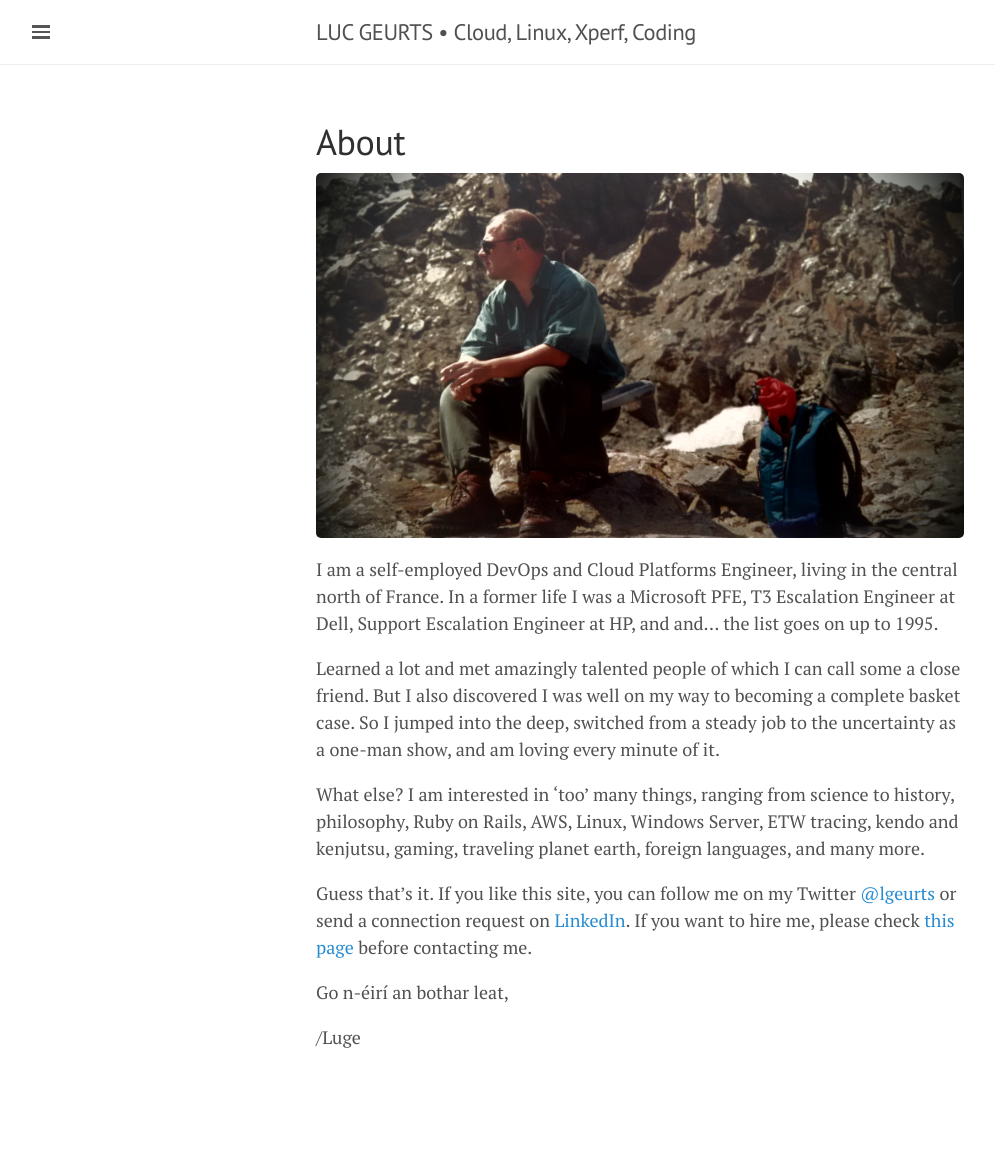
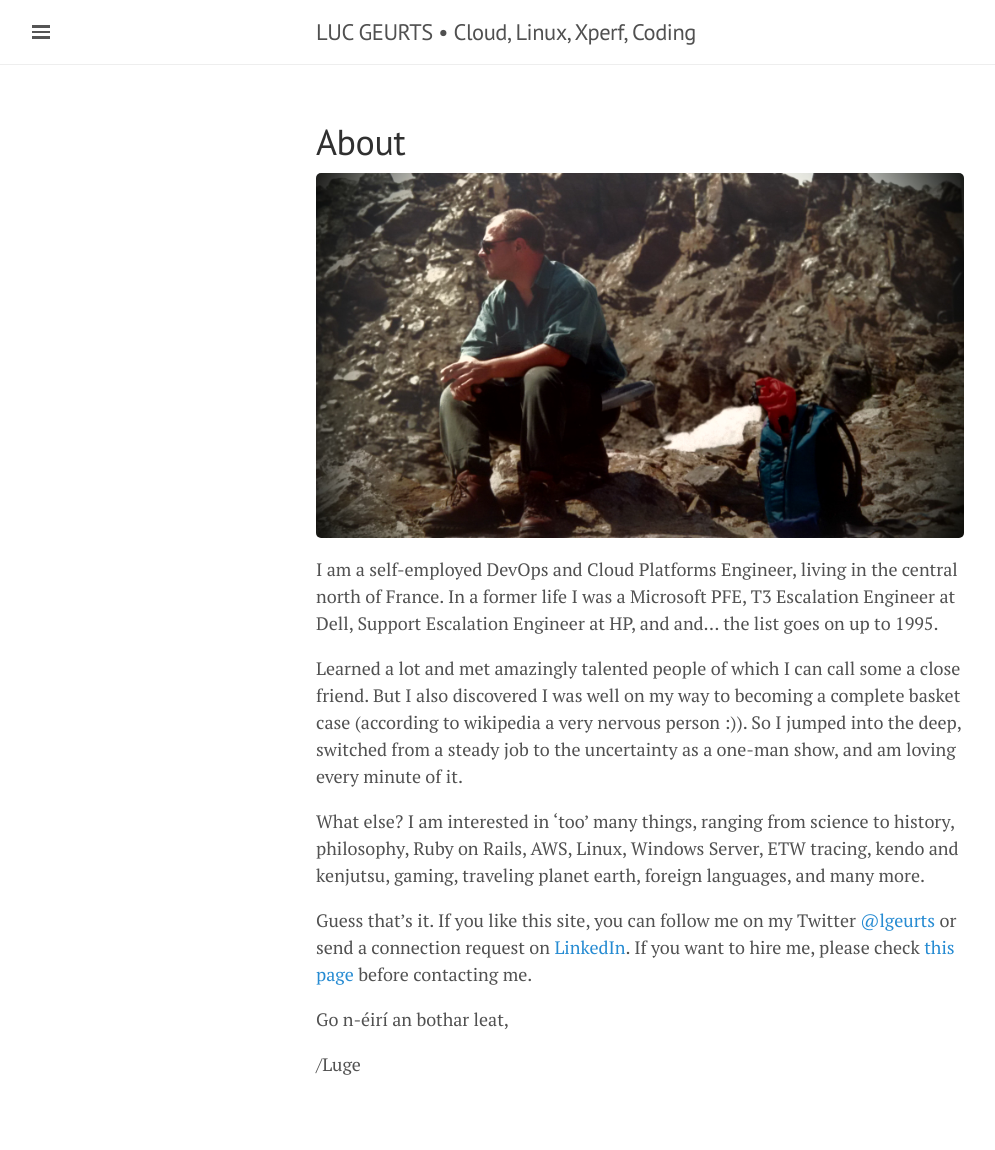
Before and after one commit to lgeurts/lgeurts.github.io, a Jekyll site: the page built from about.md, in a window 1280 px wide. Shown: the whole page, without its empty margins (0-995 px from the left). Built offline with Jekyll 4.4.1, drawn with Linux system fonts in a browser that asks for light colours; nearby versions of some CDN libraries; before the commit the page ends 1123 px from its top, so only the background shows below that.

Commit message:
Update about.md

```diff
--- a/about.md
+++ b/about.md
@@ -8,7 +8,7 @@
 I am a self-employed DevOps and Cloud Platforms Engineer, living in the central north of France.
 In a former life I was a Microsoft PFE, T3 Escalation Engineer at Dell, Support Escalation Engineer at HP, and and... the list goes on up to 1995.
 
-Learned a lot and met amazingly talented people  of which I can call some a close friend. But I also discovered I was well on my way to becoming a complete basket case. So I jumped into the deep, switched from  a steady job to the uncertainty as a one-man show, and am loving every minute of it.
+Learned a lot and met amazingly talented people  of which I can call some a close friend. But I also discovered I was well on my way to becoming a complete basket case (according to wikipedia a very nervous person :)). So I jumped into the deep, switched from  a steady job to the uncertainty as a one-man show, and am loving every minute of it.
 
 What else? I am interested in 'too' many things, ranging from science to history, philosophy, Ruby on Rails, AWS, Linux, Windows Server, ETW tracing, kendo and kenjutsu, gaming, traveling planet earth, foreign languages, and many more.
 
```
